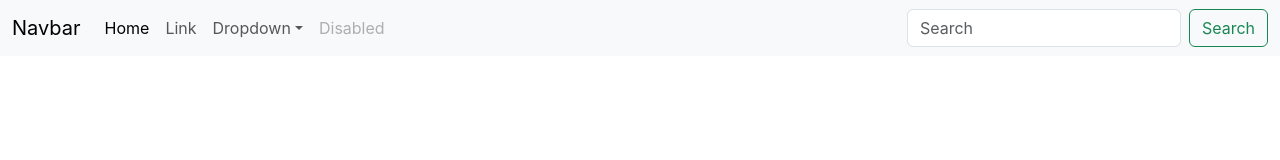
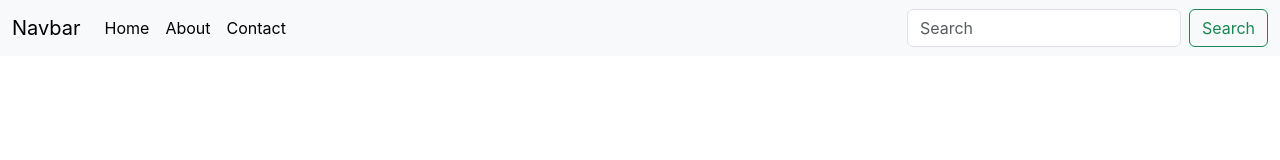
Before and after one commit to mahuyaghosh396/my-app, a React (Create React App) app: page / in a window 1280 px wide. Shown: the top 160 px of the page. Built offline with nearby package versions, Linux system fonts and the light colour scheme.

Commit message:
Design a react func based component

```diff
--- a/src/App.js
+++ b/src/App.js
@@ -1,44 +1,13 @@
 
 import './App.css';
+import Navbar from './components/Navbar';
 
 function App() {
   return (
-    <nav className="navbar navbar-expand-lg bg-body-tertiary">
-  <div className="container-fluid">
-    <a className="navbar-brand" href="/">Navbar</a>
-    <button className="navbar-toggler" type="button" data-bs-toggle="collapse" data-bs-target="/navbarSupportedContent" aria-controls="navbarSupportedContent" aria-expanded="false" aria-label="Toggle navigation">
-      <span className="navbar-toggler-icon"></span>
-    </button>
-    <div className="collapse navbar-collapse" id="navbarSupportedContent">
-      <ul className="navbar-nav me-auto mb-2 mb-lg-0">
-        <li className="nav-item">
-          <a className="nav-link active" aria-current="page" href="/">Home</a>
-        </li>
-        <li className="nav-item">
-          <a className="nav-link" href="/">Link</a>
-        </li>
-        <li className="nav-item dropdown">
-          <a className="nav-link dropdown-toggle" href="/" role="button" data-bs-toggle="dropdown" aria-expanded="false">
-            Dropdown
-          </a>
-          <ul className="dropdown-menu">
-            <li><a className="dropdown-item" href="/">Action</a></li>
-            <li><a className="dropdown-item" href="/">Another action</a></li>
-            <li><hr className="dropdown-divider"/></li>
-            <li><a className="dropdown-item" href="/">Something else here</a></li>
-          </ul>
-        </li>
-        <li className="nav-item">
-          <a className="nav-link disabled" href="/">Disabled</a>
-        </li>
-      </ul>
-      <form className="d-flex" role="search">
-        <input className="form-control me-2" type="search" placeholder="Search" aria-label="Search"/>
-        <button className="btn btn-outline-success" type="submit">Search</button>
-      </form>
-    </div>
-  </div>
-</nav>
+    <>
+    <Navbar />
+
+    </>
   );
 }
 
--- /dev/null
+++ b/src/components/Navbar.js
@@ -0,0 +1,34 @@
+import React from 'react'
+
+export default function Navbar() {
+  return (
+    <nav className="navbar navbar-expand-lg bg-body-tertiary">
+      <div className="container-fluid">
+        <a className="navbar-brand" href="/">Navbar</a>
+        <button className="navbar-toggler" type="button" data-bs-toggle="collapse" data-bs-target="/navbarSupportedContent" aria-controls="navbarSupportedContent" aria-expanded="false" aria-label="Toggle navigation">
+          <span className="navbar-toggler-icon"></span>
+        </button>
+        <div className="collapse navbar-collapse" id="navbarSupportedContent">
+          <ul className="navbar-nav me-auto mb-2 mb-lg-0">
+            <li className="nav-item">
+              <a className="nav-link active" aria-current="page" href="/">Home</a>
+            </li>
+
+            <li className="nav-item">
+              <a className="nav-link active" aria-current="page" href="/">About</a>
+            </li>
+
+            <li className="nav-item">
+              <a className="nav-link active" aria-current="page" href="/">Contact</a>
+            </li>
+
+          </ul>
+          <form className="d-flex" role="search">
+            <input className="form-control me-2" type="search" placeholder="Search" aria-label="Search" />
+            <button className="btn btn-outline-success" type="submit">Search</button>
+          </form>
+        </div>
+      </div>
+    </nav>
+  )
+}
```
